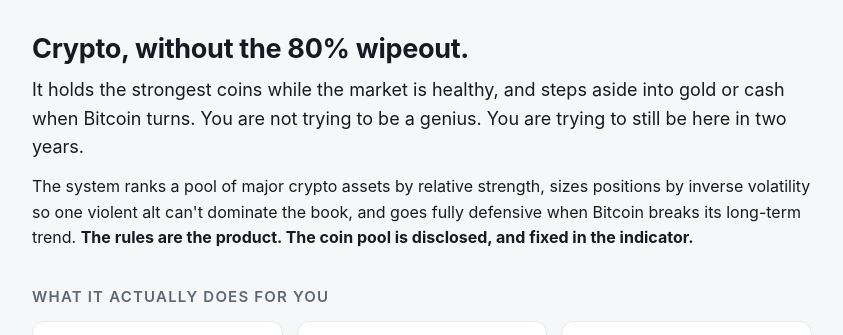
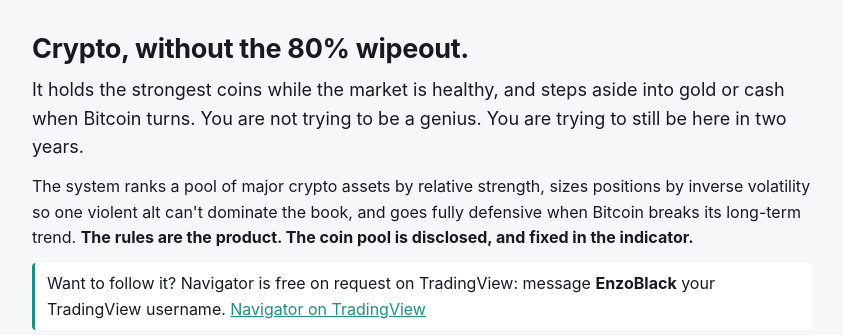
Before and after one commit to VeroCompass/vero-compass-record, a plain HTML site: page index.html in a window 1280 px wide. Shown: the part 149-484 px from the top of the page, without its empty margins (218-1061 px from the left). Drawn offline with Linux system fonts and the light colour scheme.

Commit message:
Page: how to get Navigator, near the top (free on request on TradingView, with the script link)

```diff
--- a/index.html
+++ b/index.html
@@ -77,6 +77,9 @@
     volatility so one violent alt can't dominate the book, and goes fully defensive when Bitcoin breaks its
     long-term trend. <strong>The rules are the product. The coin pool is disclosed, and fixed in the
     indicator.</strong></p>
+    <p style="border-left:3px solid var(--acc);padding:8px 12px;background:var(--card);border-radius:4px">Want to follow
+    it? Navigator is free on request on TradingView: message <b>EnzoBlack</b> your TradingView username.
+    <a href="https://www.tradingview.com/script/q2W9ikzs-Vero-Compass-Navigator-Asset-Allocation-Strategy/">Navigator on TradingView</a></p>
   </section>
 
   <section>
```
